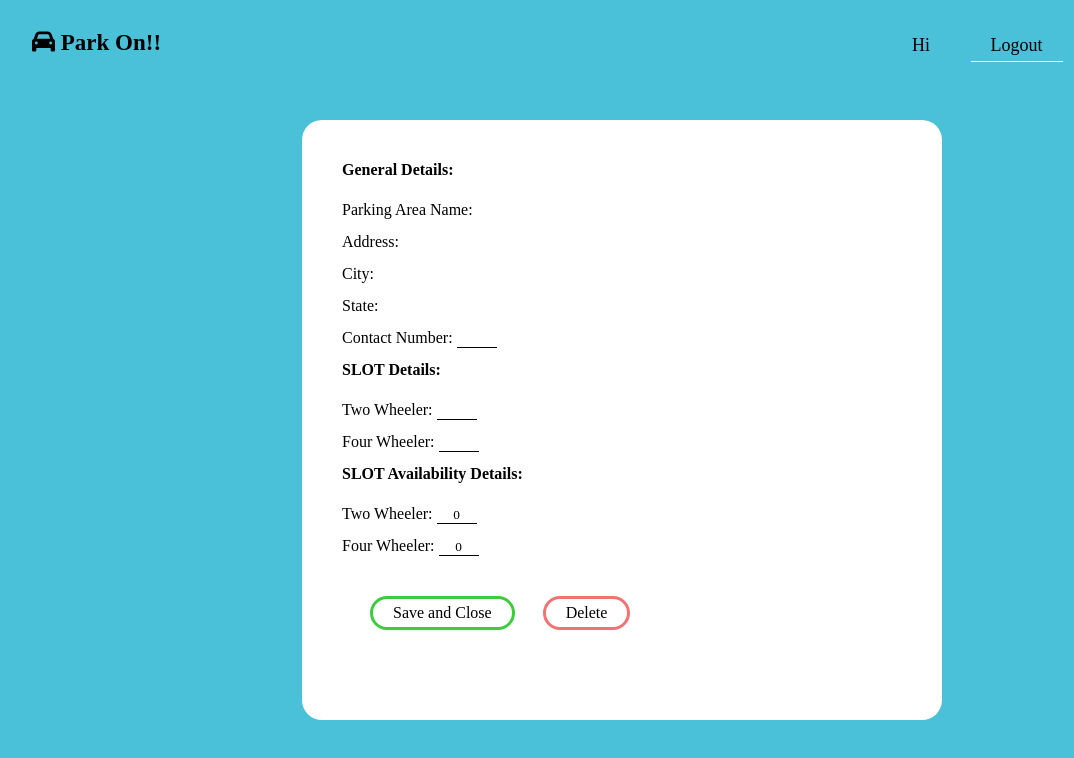
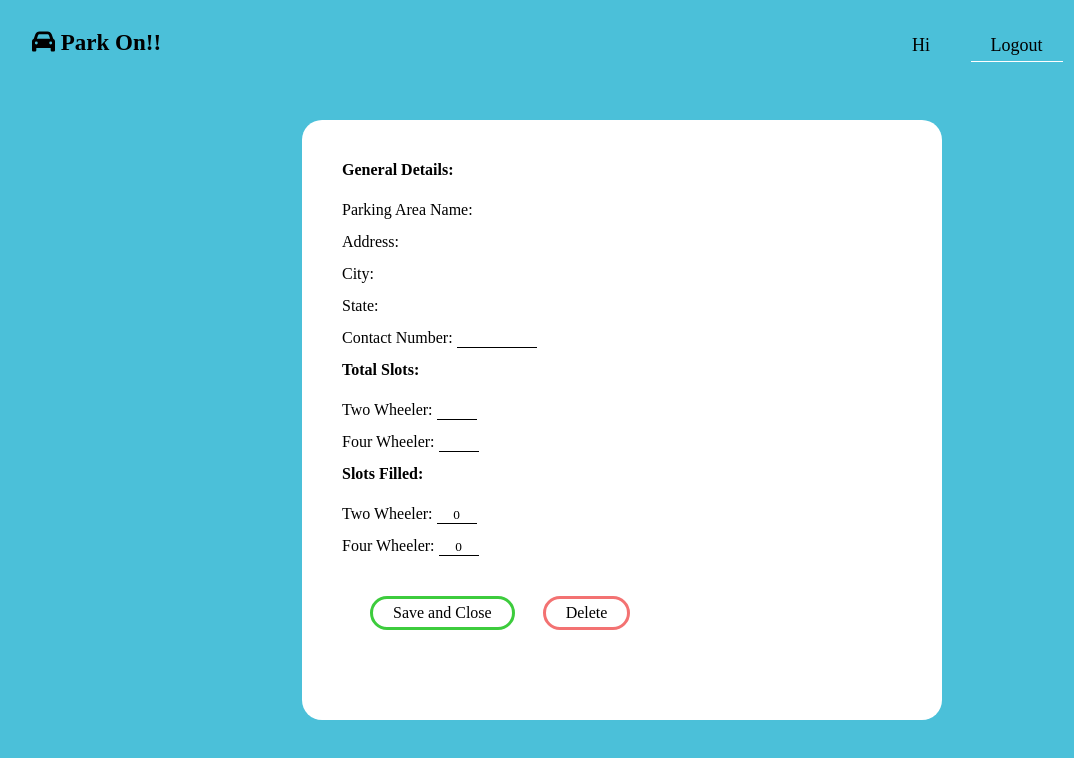
Before and after one commit to sumitvpatil/ParkOn, an Angular app: page /parking-area in a window 1280 px wide. Shown: the top 758 px of the page, without its empty margins (18-1092 px from the left). Built offline with nearby package versions, Linux system fonts and the light colour scheme.

Commit message:
changed parking area input box

```diff
--- a/src/app/parking-area/parking-area.component.css
+++ b/src/app/parking-area/parking-area.component.css
@@ -94,6 +94,10 @@
     background-color: rgb(243, 114, 114);
 }
 
+#contact-number{
+    width:80px;
+}
+
 @media(max-width:500px){
     .header{
         margin-left:30px;
--- a/src/app/parking-area/parking-area.component.html
+++ b/src/app/parking-area/parking-area.component.html
@@ -17,12 +17,12 @@
         <p>Address: {{area.pAddress}}</p>
         <p>City: {{area.pCity}}</p>
         <p>State: {{area.pState}}</p>
-        <p>Contact Number: <input #num="ngModel" class="number" name="num" type="text" [(ngModel)]="area.pNumber"></p>
-        <span>SLOT Details:</span>
+        <p>Contact Number: <input id="contact-number" #num="ngModel" class="number" name="num" type="text" [(ngModel)]="area.pNumber"></p>
+        <span>Total Slots:</span>
         <br><br>
         <p>Two Wheeler: <input #two_total="ngModel" class="number" name="two_total" type="text" [(ngModel)]="this.area.two_wheeler_total"></p>
         <p>Four Wheeler: <input #four_total class="number" name="four_total" type="text" [(ngModel)]="area.four_wheeler_total"></p>
-        <span>SLOT Availability Details:</span>
+        <span>Slots Filled:</span>
         <br><br>
         <p>Two Wheeler: <input #two_taken="ngModel" class="number" name="two_taken" type="text" [(ngModel)]="area.two_wheeler_taken"></p>
         <p>Four Wheeler: <input #four_taken="ngModel" class="number" name="four_taken" type="text" [(ngModel)]="area.four_wheeler_taken"></p>
```
